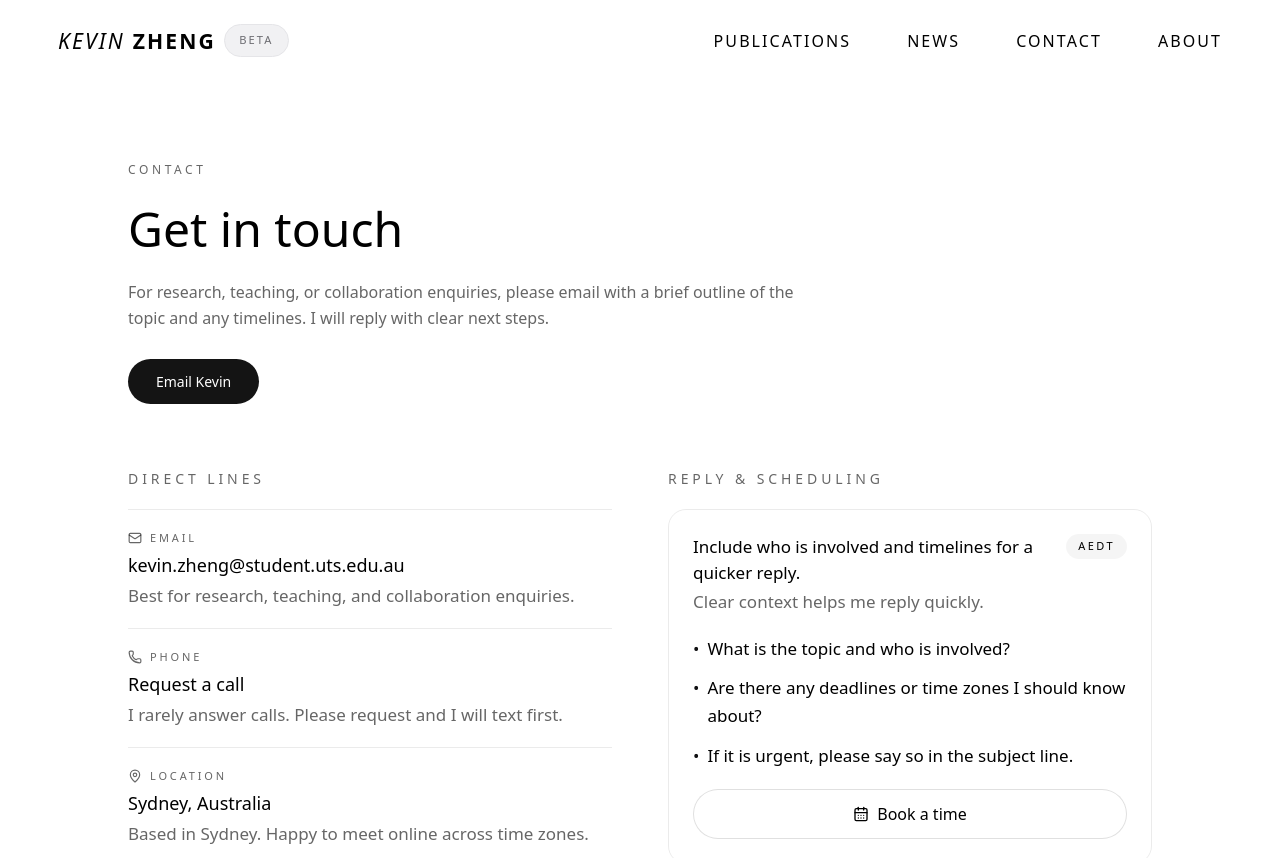
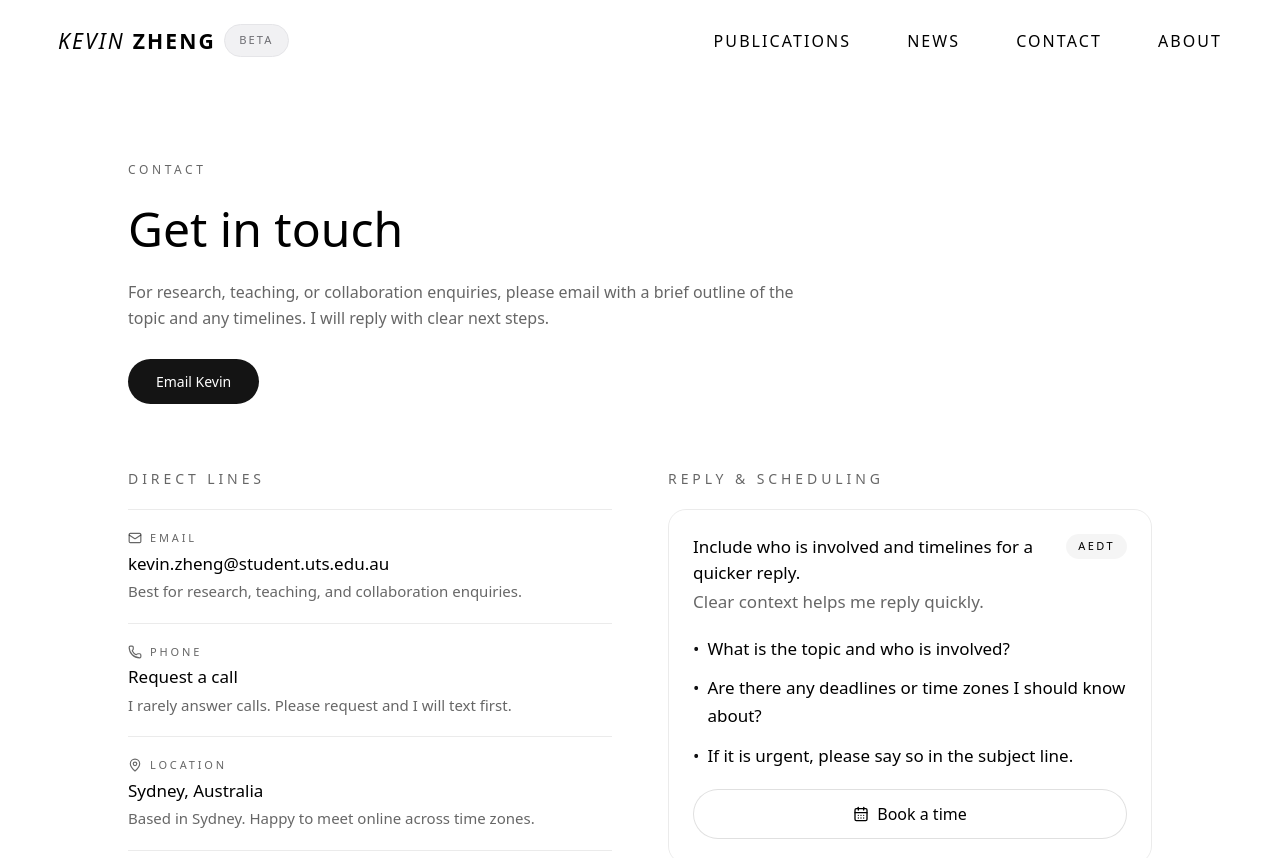
Before and after one commit to kyxzhe/kyxzhe.github.io, a Next.js app: page /contact in a window 1280 px wide. Shown: the top 858 px of the page. Built offline with nearby package versions, Linux system fonts and the light colour scheme.

Commit message:
style: adjust direct line text sizes

```diff
--- a/src/app/contact/page.tsx
+++ b/src/app/contact/page.tsx
@@ -124,8 +124,8 @@ export default function ContactPage() {
                       {Icon && <Icon size={14} />}
                       <span>{label}</span>
                     </div>
-                    <p className="text-lg font-medium text-foreground">{value}</p>
-                    <p className="text-[17px] text-[rgba(0,0,0,0.6)] dark:text-black">{hint}</p>
+                    <p className="text-[17px] font-medium text-foreground">{value}</p>
+                    <p className="text-[15px] text-[rgba(0,0,0,0.6)] dark:text-black">{hint}</p>
                   </div>
                 );
 
```
